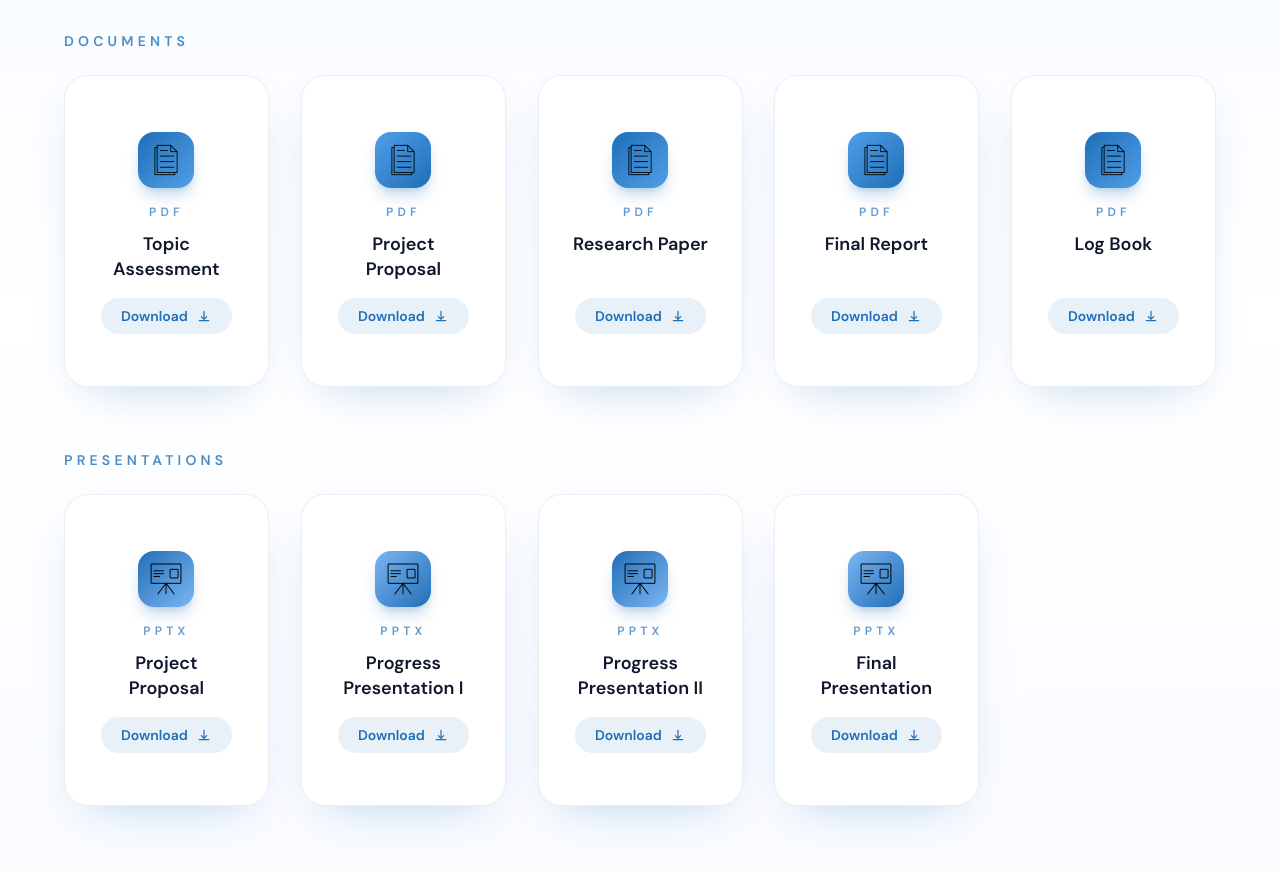
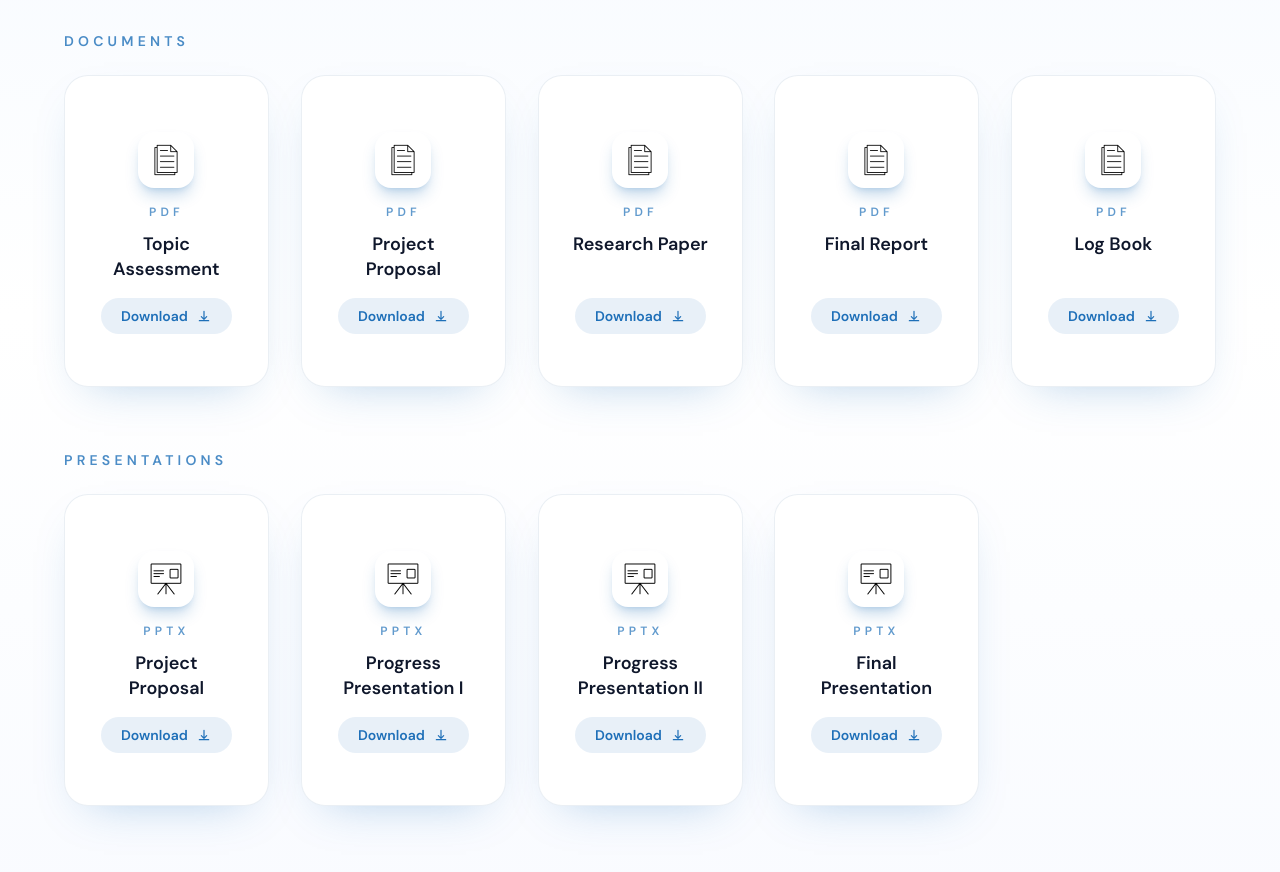
Before and after one commit to Dhanuka001/pawpal-web-assesment, a React (Vite) app in the folder pawpal-web/: page / in a window 1280 px wide. Shown: the part 6460-7332 px from the top of the page. Built offline with nearby package versions, Linux system fonts and the light colour scheme.

Commit message:
download section completed

```diff
--- a/pawpal-web/src/components/Downloads.jsx
+++ b/pawpal-web/src/components/Downloads.jsx
@@ -144,7 +144,7 @@ export default function Downloads() {
                 <ResourceCard
                   key={resource.title}
                   Icon={DocumentIcon}
-                  accent={index % 2 === 0 ? "bg-gradient-to-br from-[#1E6FB8] to-[#4F9EE7]" : "bg-gradient-to-br from-[#4F9EE7] to-[#1E6FB8]"}
+                  accent="bg-white"
                   {...resource}
                 />
               ))}
@@ -160,7 +160,7 @@ export default function Downloads() {
                 <ResourceCard
                   key={resource.title}
                   Icon={PresentationIcon}
-                  accent={index % 2 === 0 ? "bg-gradient-to-br from-[#1E6FB8] to-[#7AB6F2]" : "bg-gradient-to-br from-[#7AB6F2] to-[#1E6FB8]"}
+                  accent="bg-white"
                   {...resource}
                 />
               ))}
--- a/pawpal-web/src/components/Navbar.jsx
+++ b/pawpal-web/src/components/Navbar.jsx
@@ -38,8 +38,8 @@ export default function Navbar() {
                 Downloads ▾
               </button>
               <div className="absolute left-0 top-full z-20 hidden w-48 rounded-md bg-white opacity-0 shadow-lg transition-all duration-200 group-hover:block group-hover:translate-y-0 group-hover:opacity-100 md:translate-y-2">
-                <a href="#documents" onClick={handleNavClick} className="block px-4 py-2 hover:bg-blue-50">Documents</a>
-                <a href="#presentations" onClick={handleNavClick} className="block px-4 py-2 hover:bg-blue-50">Presentations</a>
+                <a href="#downloads" onClick={handleNavClick} className="block px-4 py-2 hover:bg-blue-50">Documents</a>
+                <a href="#downloads" onClick={handleNavClick} className="block px-4 py-2 hover:bg-blue-50">Presentations</a>
               </div>
             </div>
 
@@ -79,8 +79,8 @@ export default function Navbar() {
           <a href="#objectives" onClick={handleNavClick} className="block px-4 py-2 hover:bg-blue-50">Objectives</a>
           <a href="#methodology" onClick={handleNavClick} className="block px-4 py-2 hover:bg-blue-50">Methodology</a>
           <a href="#technologies" onClick={handleNavClick} className="block px-4 py-2 hover:bg-blue-50">Technologies</a>
-          <a href="#documents" onClick={handleNavClick} className="block px-4 py-2 hover:bg-blue-50">Documents</a>
-          <a href="#presentations" onClick={handleNavClick} className="block px-4 py-2 hover:bg-blue-50">Presentations</a>
+          <a href="#downloads" onClick={handleNavClick} className="block px-4 py-2 hover:bg-blue-50">Documents</a>
+          <a href="#downloads" onClick={handleNavClick} className="block px-4 py-2 hover:bg-blue-50">Presentations</a>
           <a href="#about" onClick={handleNavClick} className="block px-4 py-2 hover:bg-blue-50">About Us</a>
           <a href="#contact" onClick={handleNavClick} className="block px-4 py-2 hover:bg-blue-50">Contact</a>
         </div>
```
Also changed, not shown: pawpal-web/public/gm-4.JPG.
